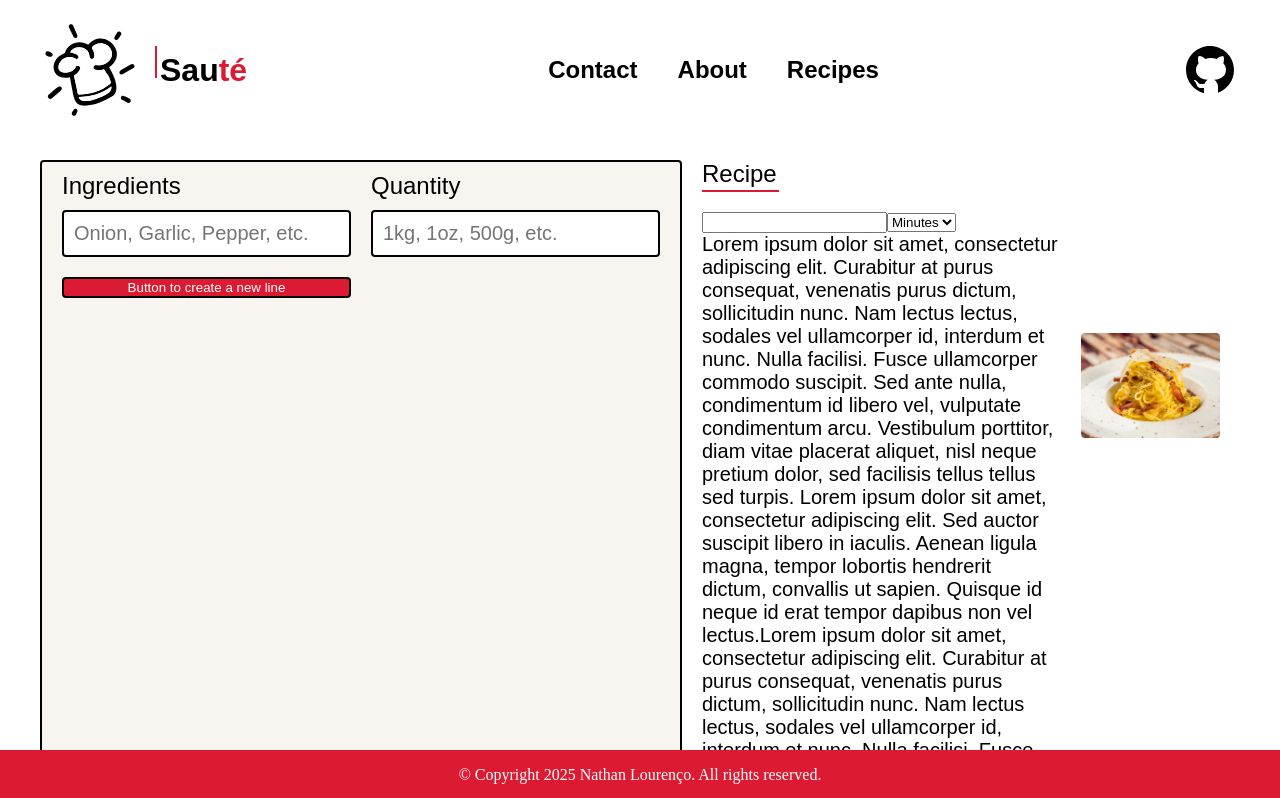
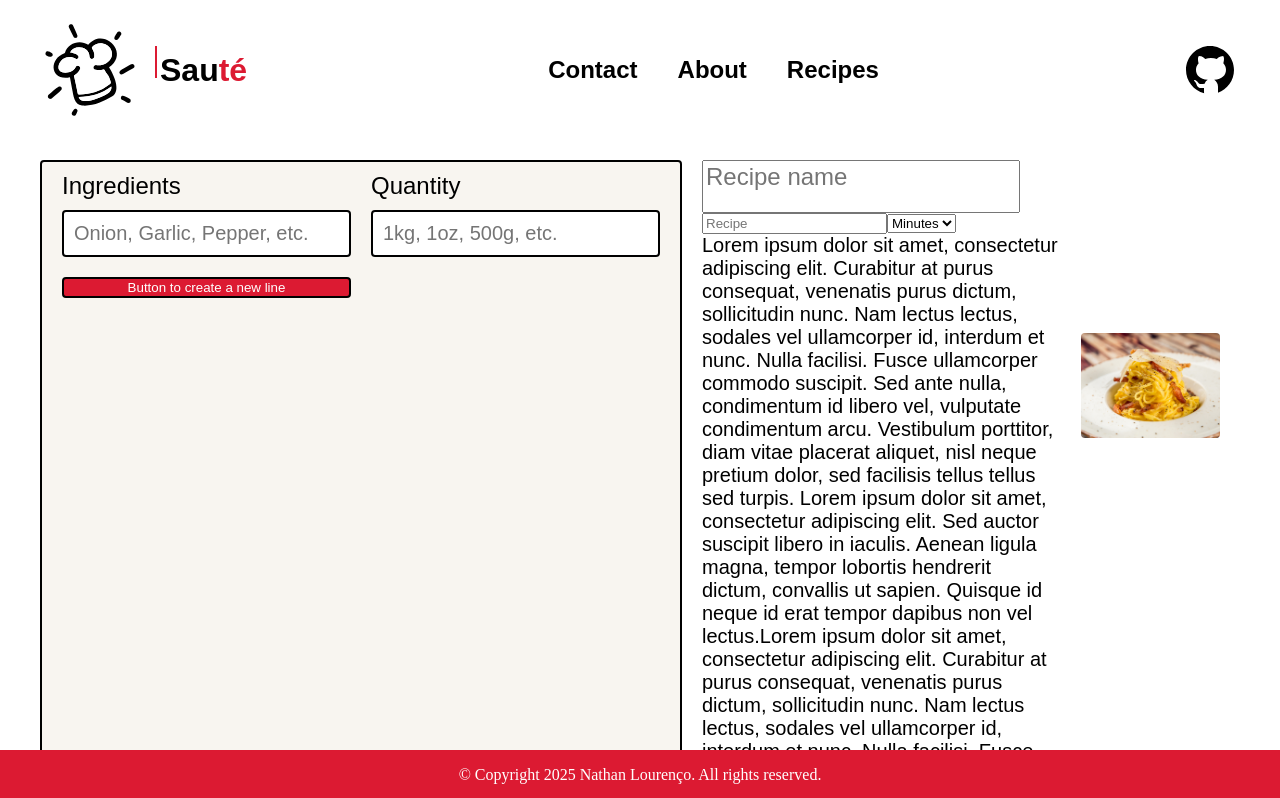
Before and after one commit to nathanmlf/Project-Soute, a Next.js app: page / in a window 1280 px wide. Shown: the top 798 px of the page. Built offline with nearby package versions, Linux system fonts and the light colour scheme; a web font is replaced by a local one.

Commit message:
correção e otimização variáveis e estrutura html

```diff
--- a/src/app/globals.scss
+++ b/src/app/globals.scss
@@ -160,17 +160,17 @@ a {
   margin: auto;
   padding: 20px;
 
+  &__titles {
+    font-size: $font-size-md;
+    font-weight: $font-weight-normal;
+    padding: 10px 0px 10px 0px;
+  }
+
   &__constituents {
     background-color: $secondary-color;
     border-radius: $border-radius;
     border: 2px solid #000;
     margin-left: 20px;
-
-    .main__titles {
-      font-size: $font-size-md;
-      font-weight: $font-weight-normal;
-      padding: 10px 0px 10px 0px;
-    }
 
     &--body {
       gap: $gap-sm;
@@ -233,7 +233,7 @@ a {
     padding: 0px 20px 0px 20px;
 
     &__body {
-      .recipe__title {
+      &--name {
         font-size: $font-size-md;
         font-weight: $font-weight-normal;
         padding-bottom: 20px;
@@ -246,6 +246,9 @@ a {
           background-color: $primary-color;
           margin-top: 2px;
         }
+      }
+
+      .recipeInput {
       }
 
       .recipe__text {
--- a/src/app/page.tsx
+++ b/src/app/page.tsx
@@ -103,12 +103,14 @@ export default function Home() {
 
         <article className="recipe">
           <section className="recipe__body">
-            <h1 className="recipe__title">Recipe</h1>
-            <input type="text" name="cooking-time" id="cooking-time" />
-            <select name="cooking-timers" id="cooking-timers">
+            <input className="recipe__body--name" placeholder="Recipe name" />
+            <input className="recipeInput" type="text" placeholder="Recipe" />
+
+            <select name="recipeInput__name__timers">
               <option value="minutes">Minutes</option>
               <option value="hours">Hours</option>
             </select>
+
             <p className="recipe__text">
               Lorem ipsum dolor sit amet, consectetur adipiscing elit. Curabitur
               at purus consequat, venenatis purus dictum, sollicitudin nunc. Nam
```
